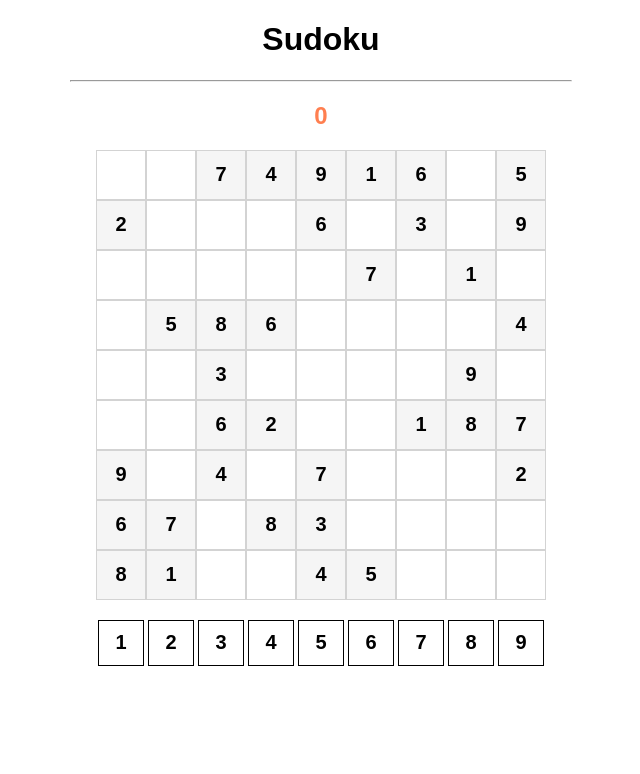
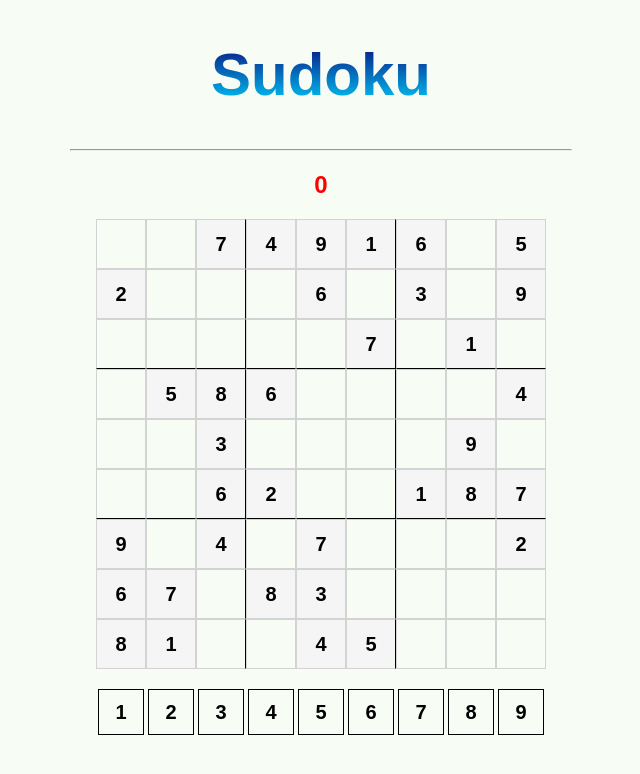
Before and after one commit to Prathikk017/Sudoku, a plain HTML site: page index.html in a window 1280 px wide. Shown: the whole page, without its empty margins (319-959 px from the left). Drawn offline with Linux system fonts and the light colour scheme.

```diff
--- a/app.js
+++ b/app.js
@@ -52,6 +52,12 @@ function setGame() {
         tile.innerText = board[r][c];
         tile.classList.add("tile-start");
       }
+      if(r ==2 || r == 5){
+        tile.classList.add("horizontal-line")
+      }
+      if(c ==2 || c == 5){
+        tile.classList.add("vertical-line")
+      }
       tile.addEventListener('click', selectTile);
       tile.classList.add('tile');
       document.getElementById('board').append(tile);
@@ -72,6 +78,17 @@ function selectTile() {
     if (this.innerText != '') {
       return;
     }
-    this.innerText = numSelected.id;
+
+    //"0-0" "0-1" .. "3-1"
+    let coords = this.id.split("-"); //["0", "1"]
+    let r = parseInt(coords[0]);
+    let c = parseInt(coords[1]);
+    if(solution[r][c]== numSelected.id){
+        this.innerText = numSelected.id;
+    }
+    else{
+        errors += 1;
+        document.getElementById("errors").innerText = errors;
+    }
   }
 }
--- a/style.css
+++ b/style.css
@@ -1,14 +1,23 @@
 body{
     font-family: Arial, Helvetica, sans-serif;
     text-align: center;
+    background-color: #f7fcf4;
 }
+h1{
+    font-size: 60px;
+  background: -webkit-linear-gradient(#090979, #00d4ff);
+  -webkit-background-clip: text;
+  -webkit-text-fill-color: transparent;
+  animation: cubic-bezier(0.075, 0.82, 0.165, 1);
+}
+
 
 hr{
     width: 500px;
 }
 
 #errors{
-    color: coral;
+    color: red;
 }
 
 #board{
@@ -65,9 +74,9 @@ hr{
 }
 
 .horizontal-line{
-    border-bottom: 1px solid black;
+    border-bottom: 1.5px solid black;
 }
 
 .vertical-line{
-    border-right: 1px solid black;
+    border-right: 1.5px solid black;
 }
```
